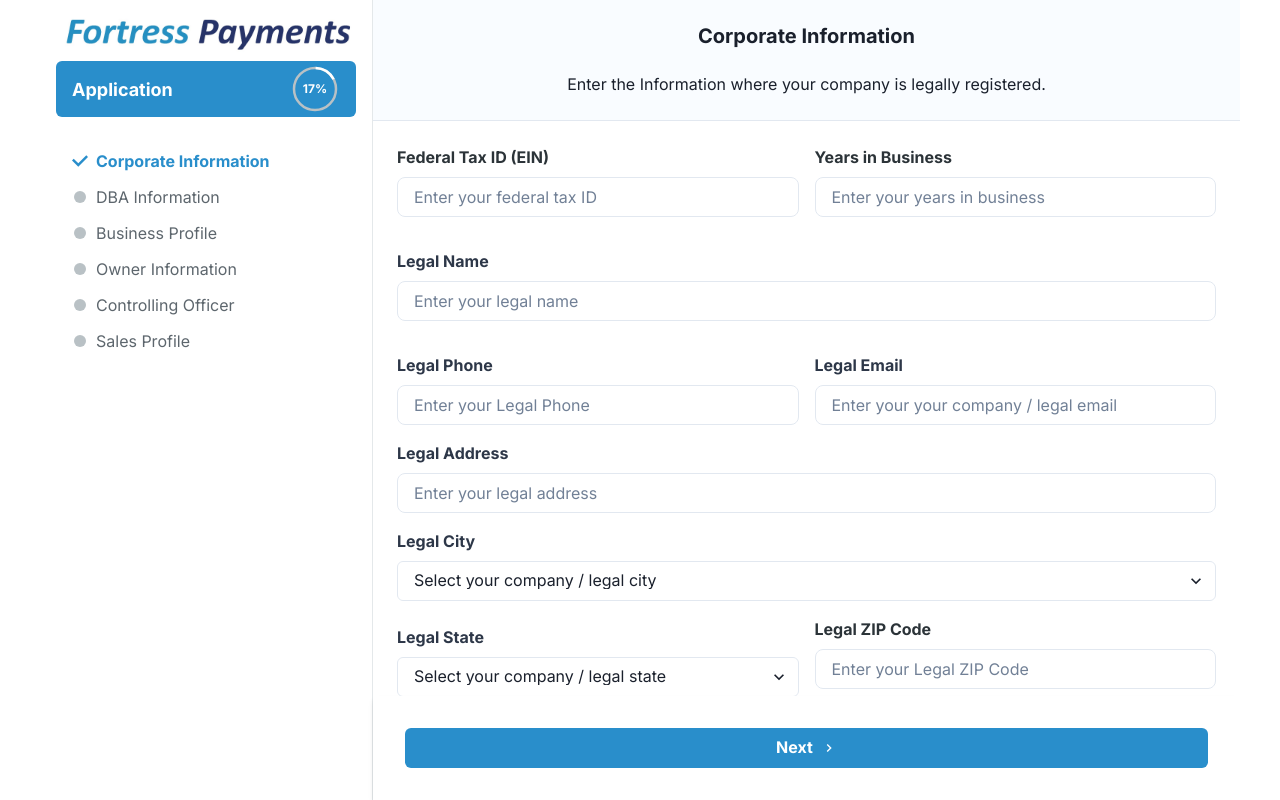
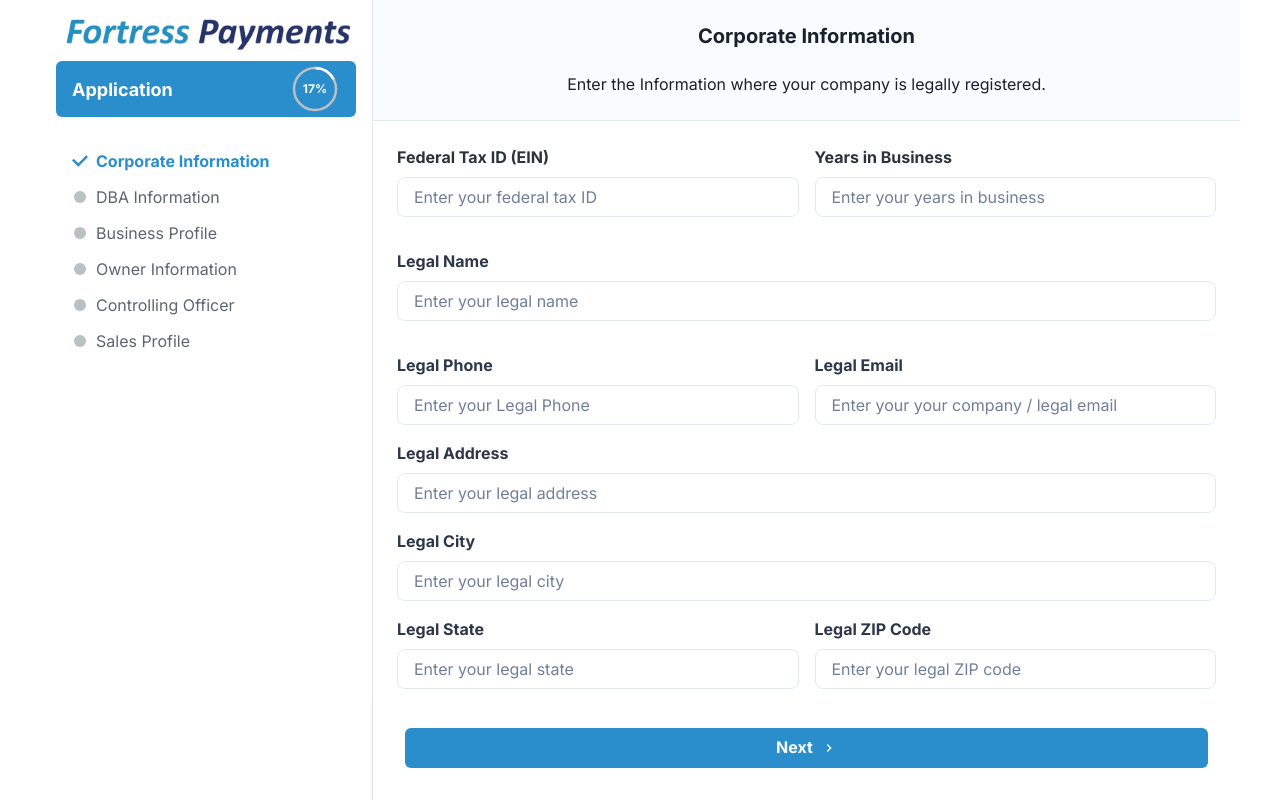
Before and after one commit to Elkinssm/forms-project, a React (Vite) app: page / in a window 1280 px wide. Built offline with nearby package versions, Linux system fonts and the light colour scheme.

Commit message:
fix input

```diff
--- a/src/components/Onboarding/CorporateInformationForm/CorporateInformationForm.tsx
+++ b/src/components/Onboarding/CorporateInformationForm/CorporateInformationForm.tsx
@@ -1,24 +1,26 @@
-import React from "react";
+import React, { useState, useEffect } from "react";
 import { useForm, SubmitHandler } from "react-hook-form";
 import {
   Box,
   FormControl,
   FormLabel,
   Input,
-  Select,
   HStack,
   useTheme,
   RadioGroup,
   Stack,
   Radio,
+  List,
+  ListItem,
 } from "@chakra-ui/react";
 import { zodResolver } from "@hookform/resolvers/zod";
 import { z } from "zod";
 import InputMask from "react-input-mask";
-import ZipInput from "../../FormComponents/ZipInputField";
 import { corporateInformationFormSchema } from "./corporateInformationFormSchema";
 import AllDataForm from "../../../utils/AllDataForm";
 import ErrorMessage from "../../FormComponents/ErrorMessage";
+import useAddressGoogle from "/src/hooks/address/useAddressGoogle";
+import { Address, AddressComponent } from "/src/interfaces/Address";
 
 type BusinessDataForm = z.infer<typeof corporateInformationFormSchema>;
 
@@ -53,24 +55,110 @@ const CorporateInformationForm: React.FC<CorporateInfomationFormProps> = ({
   },
   validationSchema = corporateInformationFormSchema,
   formRef,
-  // formDataAll,
 }) => {
   const theme = useTheme();
   const {
     register,
     handleSubmit,
     setValue,
+    watch,
     formState: { errors },
   } = useForm<BusinessDataForm>({
     resolver: zodResolver(validationSchema),
     defaultValues: formData,
   });
 
+  const { fetchAddress } = useAddressGoogle();
+  const [query, setQuery] = useState("");
+  const [suggestions, setSuggestions] = useState<Address[]>([]);
+  const [isAddressValid, setIsAddressValid] = useState(false);
+
+  useEffect(() => {
+    const fetchSuggestions = async () => {
+      if (query.length > 2) {
+        const response = await fetchAddress(query);
+        if (response && response.results) {
+          setSuggestions(response.results);
+          setIsAddressValid(false);
+          console.log("Suggestions fetched:", response.results);
+        }
+      } else {
+        setSuggestions([]);
+        setIsAddressValid(false);
+      }
+    };
+
+    fetchSuggestions();
+  }, [query]);
+
+  const handleAddressSelect = (address: Address) => {
+    try {
+      console.log("Address selected:", address);
+      const selectedAddress = address.formatted_address;
+      const addressComponents = address.address_components;
+
+      if (!addressComponents || addressComponents.length === 0) {
+        console.error("No address components found");
+        return;
+      }
+
+      const getAddressComponent = (type: string, useShortName = false) => {
+        const component = addressComponents.find(
+          (component: AddressComponent) => component.types.includes(type)
+        );
+        console.log(`Looking for ${type}:`, component);
+        return component?.[useShortName ? "short_name" : "long_name"] || "";
+      };
+
+      // Obtener ciudad con múltiples alternativas
+      const city =
+        getAddressComponent("locality") ||
+        getAddressComponent("sublocality") ||
+        getAddressComponent("administrative_area_level_2") ||
+        "";
+
+      // Obtener estado (siempre usar short name para el estado)
+      const state =
+        getAddressComponent("administrative_area_level_1", true) || "";
+
+      // Obtener ZIP code
+      const zip = getAddressComponent("postal_code") || "";
+
+      console.table({ selectedAddress, city, state, zip });
+
+      // Establecer valores del formulario sin importar la validez completa
+      setValue("corpLegalAddress", selectedAddress);
+      setValue("corpLegalCity", city);
+      setValue("corpLegalState", state);
+      setValue("corpLegalZip", zip);
+
+      // Actualizar el estado del query
+      setQuery(selectedAddress);
+
+      // Validar solo los campos disponibles (por ejemplo, estado es obligatorio)
+      setIsAddressValid(state !== "");
+
+      // Limpiar sugerencias
+      setSuggestions([]);
+    } catch (error) {
+      if (!isAddressValid) {
+        alert("Please enter a valid state in the address.");
+        return;
+      }
+      console.error("Error processing address:", error);
+      setIsAddressValid(false);
+    }
+  };
+
   const onSubmit: SubmitHandler<BusinessDataForm> = (data) => {
     console.log(data);
     if (onDataChange) onDataChange(data);
     if (onNext) onNext();
   };
+
+  const corpLegalCity = watch("corpLegalCity");
+  const corpLegalState = watch("corpLegalState");
+  const corpLegalZip = watch("corpLegalZip");
 
   return (
     <Box as="form" onSubmit={handleSubmit(onSubmit)} ref={formRef}>
@@ -150,27 +238,55 @@ const CorporateInformationForm: React.FC<CorporateInfomationFormProps> = ({
           Legal Address
         </FormLabel>
         <Input
-          id="address"
+          id="corpLegalAddress"
           type="text"
           placeholder="Enter your legal address"
-          {...register("corpLegalAddress")}
+          {...register("corpLegalAddress", {
+            onChange: (e) => {
+              setQuery(e.target.value);
+              setValue("corpLegalAddress", e.target.value);
+              setIsAddressValid(false);
+            },
+          })}
+          onBlur={() => setSuggestions([])}
         />
         <ErrorMessage error={errors.corpLegalAddress?.message} />
+        {suggestions.length > 0 && (
+          <List>
+            {suggestions.map((suggestion, index) => (
+              <ListItem
+                key={index}
+                onMouseDown={() => {
+                  console.log("Suggestion clicked:", suggestion);
+                  handleAddressSelect(suggestion);
+                }}
+                cursor="pointer"
+                _hover={{ backgroundColor: "gray.200" }}
+                p={2}
+                borderWidth="1px"
+                borderRadius="md"
+                mb={2}
+                boxShadow="sm"
+              >
+                {suggestion.formatted_address}
+              </ListItem>
+            ))}
+          </List>
+        )}
       </FormControl>
 
       <FormControl mb={4} isInvalid={!!errors.corpLegalCity}>
         <FormLabel htmlFor="corpLegalCity" color={theme.colors.gray[700]}>
           Legal City
         </FormLabel>
-        <Select
+        <Input
           id="corpLegalCity"
-          placeholder="Select your company / legal city"
+          type="text"
+          placeholder="Enter your legal city"
+          value={corpLegalCity}
+          readOnly
           {...register("corpLegalCity")}
-        >
-          <option value="New York">New York</option>
-          <option value="Los Angeles">Los Angeles</option>
-          <option value="Chicago">Chicago</option>
-        </Select>
+        />
         <ErrorMessage error={errors.corpLegalCity?.message} />
       </FormControl>
 
@@ -179,24 +295,31 @@ const CorporateInformationForm: React.FC<CorporateInfomationFormProps> = ({
           <FormLabel htmlFor="corpLegalState" color={theme.colors.gray[700]}>
             Legal State
           </FormLabel>
-          <Select
+          <Input
             id="corpLegalState"
-            placeholder="Select your company / legal state"
+            type="text"
+            placeholder="Enter your legal state"
+            value={corpLegalState}
+            readOnly
             {...register("corpLegalState")}
-          >
-            <option value="NY">New York</option>
-            <option value="CA">California</option>
-            <option value="IL">Illinois</option>
-          </Select>
+          />
           <ErrorMessage error={errors.corpLegalState?.message} />
         </FormControl>
 
-        <ZipInput
-          label="Legal ZIP Code"
-          id="corpLegalZip"
-          errors={errors}
-          register={register}
-        />
+        <FormControl isInvalid={!!errors.corpLegalZip}>
+          <FormLabel htmlFor="corpLegalZip" color={theme.colors.gray[700]}>
+            Legal ZIP Code
+          </FormLabel>
+          <Input
+            id="corpLegalZip"
+            type="text"
+            placeholder="Enter your legal ZIP code"
+            value={corpLegalZip}
+            readOnly
+            {...register("corpLegalZip")}
+          />
+          <ErrorMessage error={errors.corpLegalZip?.message} />
+        </FormControl>
       </HStack>
 
       <HStack spacing={4} mb={4}>
--- a/src/interfaces/Address.ts
+++ b/src/interfaces/Address.ts
@@ -29,3 +29,8 @@ export interface AddressResponse {
   results: AddressResult[];
   status: string;
 }
+
+export interface Address {
+  formatted_address: string;
+  address_components: AddressComponent[];
+}
```
